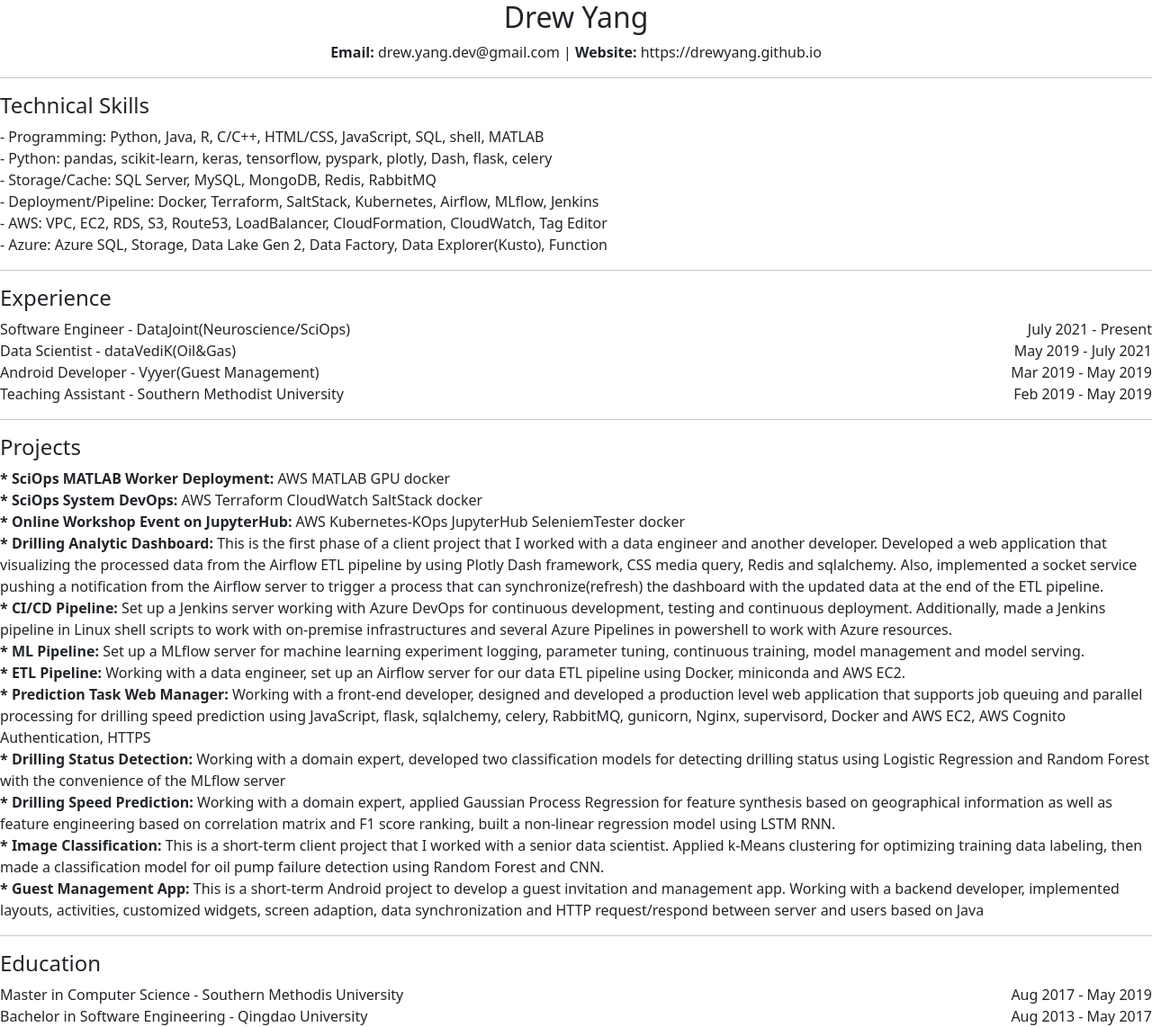
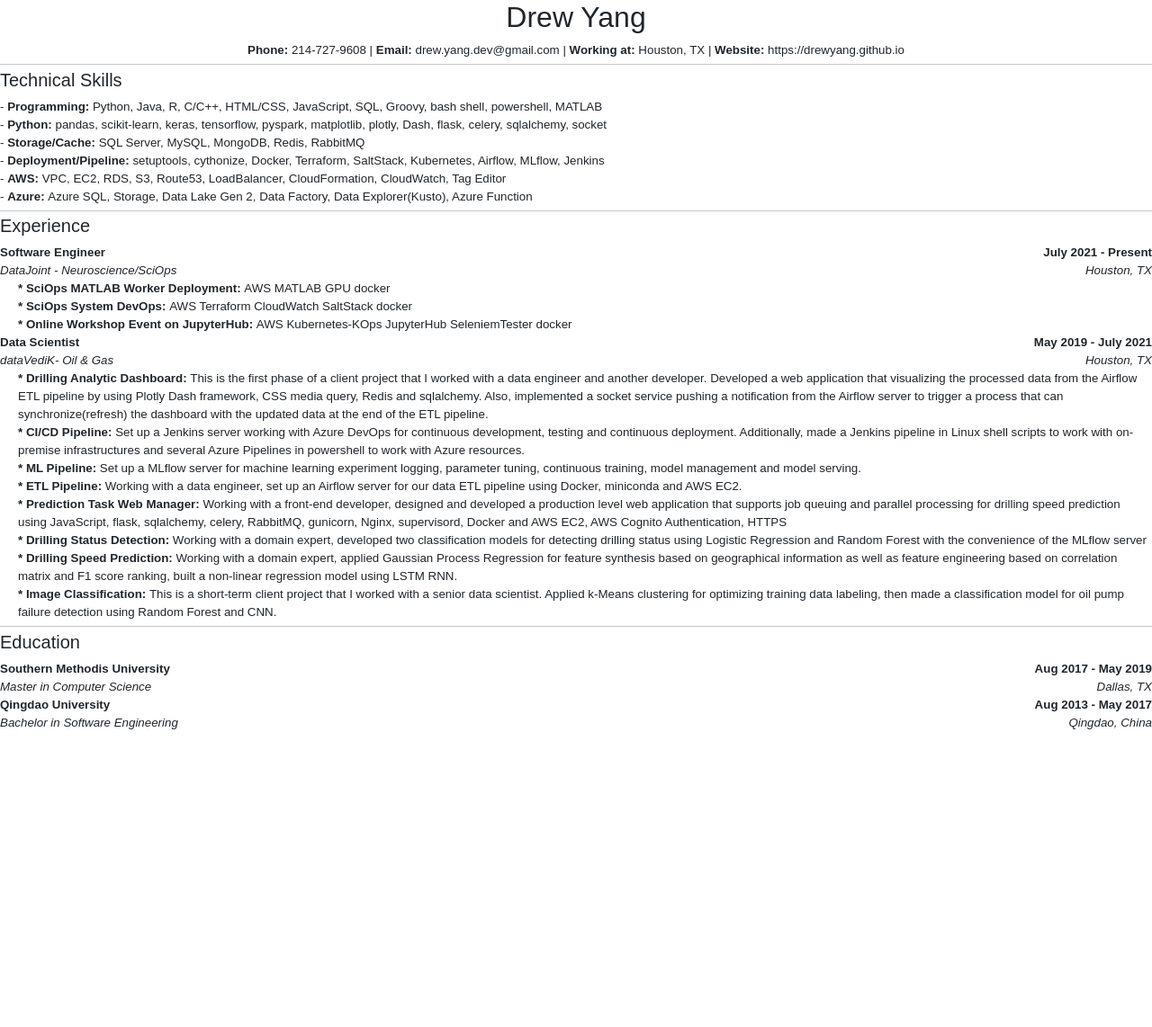
Before and after one commit to yambottle/me, a Jekyll site: the page built from printer-friendly.html, in a window 1280 px wide. Shown: the whole page at 90% size. Built offline with Jekyll 4.4.1, drawn with Linux system fonts in a browser that asks for light colours; nearby versions of some CDN libraries; library files that are not in the unit come from our copies; after the commit the page ends 900 px from its top, so only the background shows below that.

Commit message:
update pdf styling

```diff
--- a/_sass/common.scss
+++ b/_sass/common.scss
@@ -1,4 +1,9 @@
 html, body {
     padding: 0;
     margin: 0;
+    font-family: Arial, Helvetica, sans-serif;
 }
+
+hr {
+    margin: 0.3rem 0;
+}
--- /dev/null
+++ b/_sass/printer-friendly.scss
@@ -0,0 +1,29 @@
+$font-size: 10pt;
+
+#printer-content {
+    font-size: $font-size;
+}
+
+.children-center {
+    text-align: center;
+}
+
+.inline-block {
+    display: inline-block;
+}
+
+.space-between {
+    display: flex; justify-content: space-between;
+}
+
+.content-padding-left{
+    padding-left: 1.5*$font-size;
+}
+
+.bold-text {
+    font-weight: bold;
+}
+
+.italic-text {
+    font-style: italic;
+}
--- a/assets/css/styles.scss
+++ b/assets/css/styles.scss
@@ -2,3 +2,4 @@
 ---
 @import "common";
 @import "index";
+@import "printer-friendly";
--- a/printer-friendly.html
+++ b/printer-friendly.html
@@ -2,51 +2,43 @@
 layout: default
 title: Printer Friendly
 ---
+
+<div id="printer-content">
     <div>
-    <h2 style="text-align: center;">Drew Yang</h2>
+        <h2 class="children-center">{{site.name}}</h2>
     </div>
     <div>
-    <div style="text-align: center;">
-        <div style="display: inline-block;"><b>Email:</b> {{site.email}}</div> |
-        <div style="display: inline-block;"><b>Website:</b> {{site.github}}</div>
+        <div class="children-center">
+            <div class="inline-block"><b>Phone:</b> {{site.phone}}</div> |
+            <div class="inline-block"><b>Email:</b> {{site.email}}</div> |
+            <div class="inline-block"><b>Working at:</b> {{site.location}}</div> |
+            <div class="inline-block"><b>Website:</b> <a>{{site.github}}</a></div>
         </div>
     </div>
     <hr>
 
     <div>
-    <h4>Technical Skills</h4>
-    <div>- Programming: Python, Java, R, C/C++, HTML/CSS, JavaScript, SQL, shell, MATLAB</div>
-    <div>- Python: pandas, scikit-learn, keras, tensorflow, pyspark, plotly, Dash, flask, celery</div>
-    <div>- Storage/Cache: SQL Server, MySQL, MongoDB, Redis, RabbitMQ </div>
-    <div>- Deployment/Pipeline: Docker, Terraform, SaltStack, Kubernetes, Airflow, MLflow, Jenkins</div>
-    <div>- AWS: VPC, EC2, RDS, S3, Route53, LoadBalancer, CloudFormation, CloudWatch, Tag Editor</div>
-    <div>- Azure: Azure SQL, Storage, Data Lake Gen 2, Data Factory, Data Explorer(Kusto), Function </div>
+        <h5>Technical Skills</h5>
+        <div>- <b>Programming: </b>Python, Java, R, C/C++, HTML/CSS, JavaScript, SQL, Groovy, bash shell, powershell, MATLAB</div>
+        <div>- <b>Python: </b>pandas, scikit-learn, keras, tensorflow, pyspark, matplotlib, plotly, Dash, flask, celery, sqlalchemy, socket</div>
+        <div>- <b>Storage/Cache: </b>SQL Server, MySQL, MongoDB, Redis, RabbitMQ </div>
+        <div>- <b>Deployment/Pipeline: </b>setuptools, cythonize, Docker, Terraform, SaltStack, Kubernetes, Airflow, MLflow, Jenkins</div>
+        <div>- <b>AWS: </b>VPC, EC2, RDS, S3, Route53, LoadBalancer, CloudFormation, CloudWatch, Tag Editor</div>
+        <div>- <b>Azure: </b>Azure SQL, Storage, Data Lake Gen 2, Data Factory, Data Explorer(Kusto), Azure Function </div>
     </div>
     <hr>
 
     <div>
-    <h4>Experience</h4>
-    <div style="display: flex; justify-content: space-between;">
-        <div>Software Engineer - DataJoint(Neuroscience/SciOps)</div>
+        <h5>Experience</h5>
+        <div class="space-between bold-text">
+            <div>Software Engineer</div>
             <div>July 2021 - Present</div>
         </div>
-    <div style="display: flex; justify-content: space-between;">
-        <div>Data Scientist - dataVediK(Oil&Gas)</div>
-        <div>May 2019 - July 2021</div>
+        <div class="space-between italic-text">
+            <div>DataJoint - Neuroscience/SciOps</div>
+            <div>Houston, TX</div>
         </div>
-    <div style="display: flex; justify-content: space-between;">
-        <div>Android Developer - Vyyer(Guest Management)</div>
-        <div>Mar 2019 - May 2019</div>
-    </div>
-    <div style="display: flex; justify-content: space-between;">
-        <div>Teaching Assistant - Southern Methodist University</div>
-        <div>Feb 2019 - May 2019</div>
-    </div>
-</div>
-<hr>
-
-<div>
-    <h4>Projects</h4>
+        <div class="content-padding-left">
             <div>
                 <b>* SciOps MATLAB Worker Deployment: </b>AWS MATLAB GPU docker
             </div>
@@ -56,6 +48,17 @@
             <div>
                 <b>* Online Workshop Event on JupyterHub: </b>AWS Kubernetes-KOps JupyterHub SeleniemTester docker
             </div>
+        </div>
+
+        <div class="space-between bold-text">
+            <div>Data Scientist</div>
+            <div>May 2019 - July 2021</div>
+        </div>
+        <div class="space-between italic-text">
+            <div>dataVediK- Oil & Gas</div>
+            <div>Houston, TX</div>
+        </div>
+        <div class="content-padding-left">
             <div>
                 <b>* Drilling Analytic Dashboard: </b>This is the first phase of a client project that I worked with a data engineer and another developer. Developed a web application that visualizing the processed data from the Airflow ETL pipeline by using Plotly Dash framework, CSS media query, Redis and sqlalchemy. Also, implemented a socket service pushing a notification from the Airflow server to trigger a process that can synchronize(refresh) the dashboard with the updated data at the end of the ETL pipeline.
             </div>
@@ -80,20 +83,50 @@
             <div>
                 <b>* Image Classification: </b>This is a short-term client project that I worked with a senior data scientist. Applied k-Means clustering for optimizing training data labeling, then made a classification model for oil pump failure detection using Random Forest and CNN.
             </div>
+        </div>
+
+        <!-- <div class="space-between bold-text">
+            <div>Android Developer</div>
+            <div>Mar 2019 - May 2019</div>
+        </div>
+        <div class="space-between italic-text">
+            <div>Vyyer(Guest Management)</div>
+            <div>Richardson, TX</div>
+        </div>
+        <div class="content-padding-left">
             <div>
                 <b>* Guest Management App: </b>This is a short-term Android project to develop a guest invitation and management app. Working with a backend developer, implemented layouts, activities, customized widgets, screen adaption, data synchronization and HTTP request/respond between server and users based on Java
             </div>
+        </div> -->
+
+        <!-- <div class="space-between">
+            <div>Southern Methodist University</div>
+            <div>Feb 2019 - May 2019</div>
+        </div>
+        <div class="space-between">
+            <div>Teaching Assistant</div>
+            <div>Dallas, TX</div>
+        </div> -->
     </div>
     <hr>
 
     <div>
-    <h4>Education</h4>
-    <div style="display: flex; justify-content: space-between;">
-        <div>Master in Computer Science - Southern Methodis University</div>
+        <h5>Education</h5>
+        <div class="space-between bold-text">
+            <div>Southern Methodis University</div>
             <div>Aug 2017 - May 2019</div>
         </div>
-    <div style="display: flex; justify-content: space-between;">
-        <div>Bachelor in Software Engineering - Qingdao University</div>
+        <div class="space-between italic-text">
+            <div>Master in Computer Science</div>
+            <div>Dallas, TX</div>
+        </div>
+        <div class="space-between bold-text">
+            <div>Qingdao University</div>
             <div>Aug 2013 - May 2017</div>
         </div>
+        <div class="space-between italic-text">
+            <div>Bachelor in Software Engineering</div>
+            <div>Qingdao, China</div>
         </div>
+    </div>
+</div>
```
Also changed, not shown: 2 other files. Lines whose indentation alone changed are shown as unchanged.
